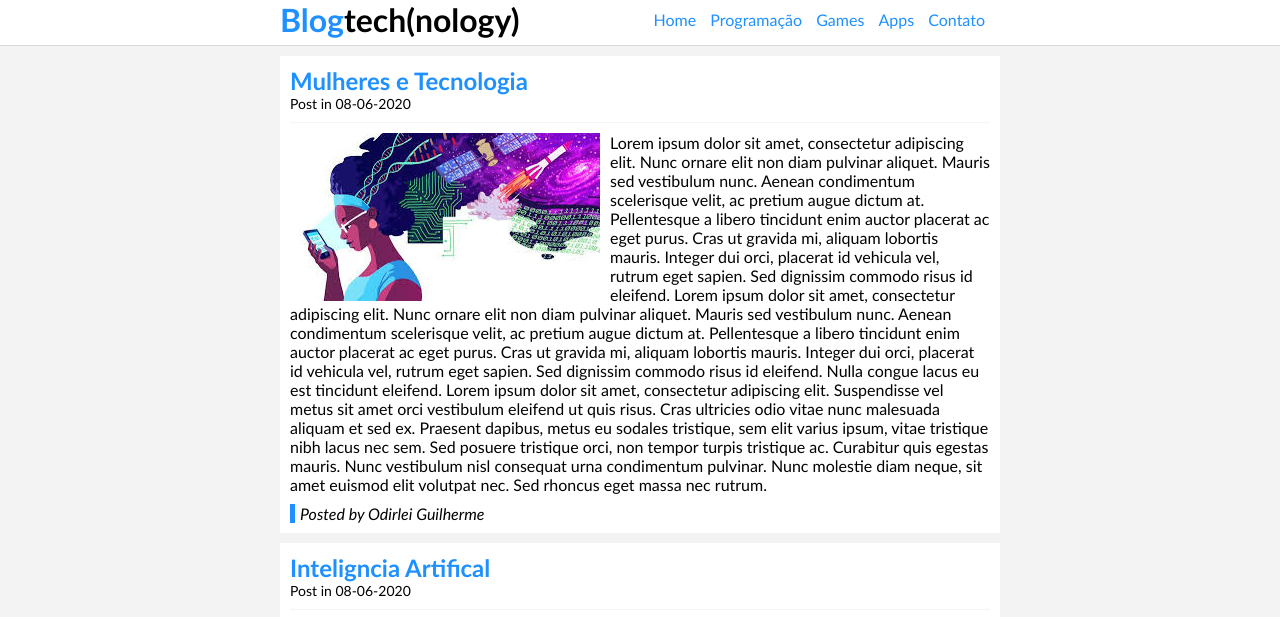
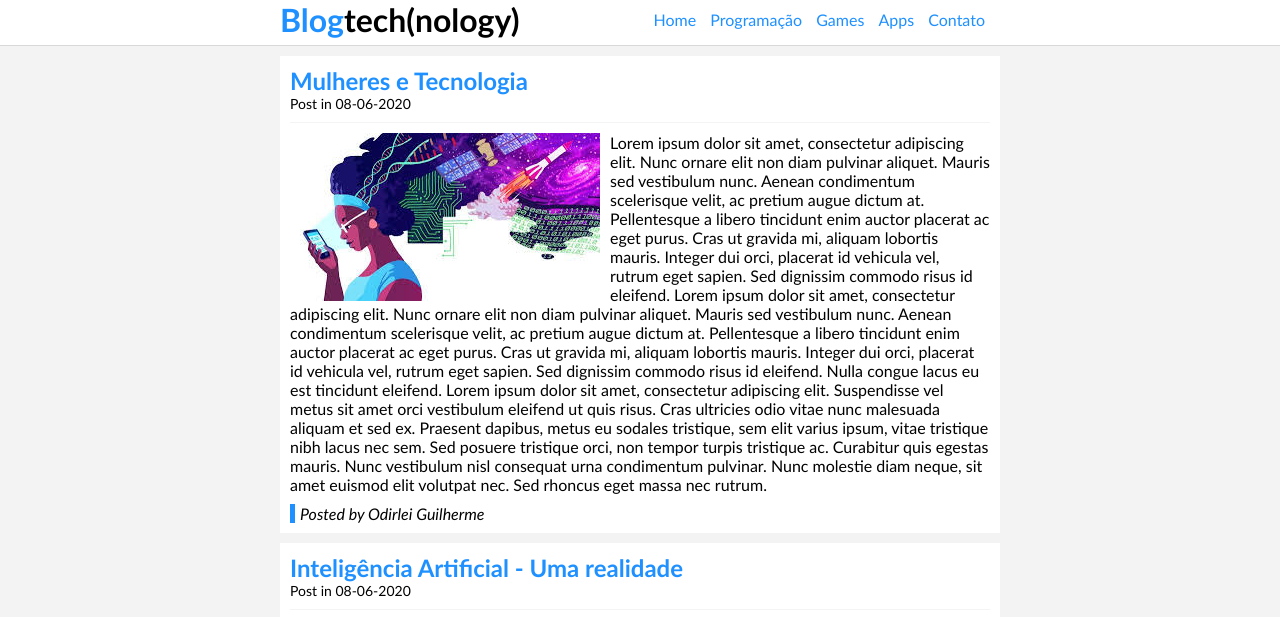
Before and after one commit to Odirlei/blog, a plain HTML site: page programacao.html in a window 1280 px wide. Shown: the top 617 px of the page. Drawn offline with Linux system fonts and the light colour scheme.

Commit message:
altered img_inteligencia_artificial

```diff
--- a/programacao.html
+++ b/programacao.html
@@ -53,7 +53,7 @@
         </div>
 
         <div id="post">
-            <h2>Inteligncia Artifical</h2>
+            <h2>Inteligência Artificial - Uma realidade</h2>
                 <span class="date_post">Post in 08-06-2020</span>
                     <img class="img_post" src="images/img_inteligencia_artificial.jpg" alt="AI">
                         <p>Lorem ipsum dolor sit amet, consectetur adipiscing elit.
```
Also changed, not shown: index.html (+1 -1 lines), images/img_inteligencia_artificial.jpg.
